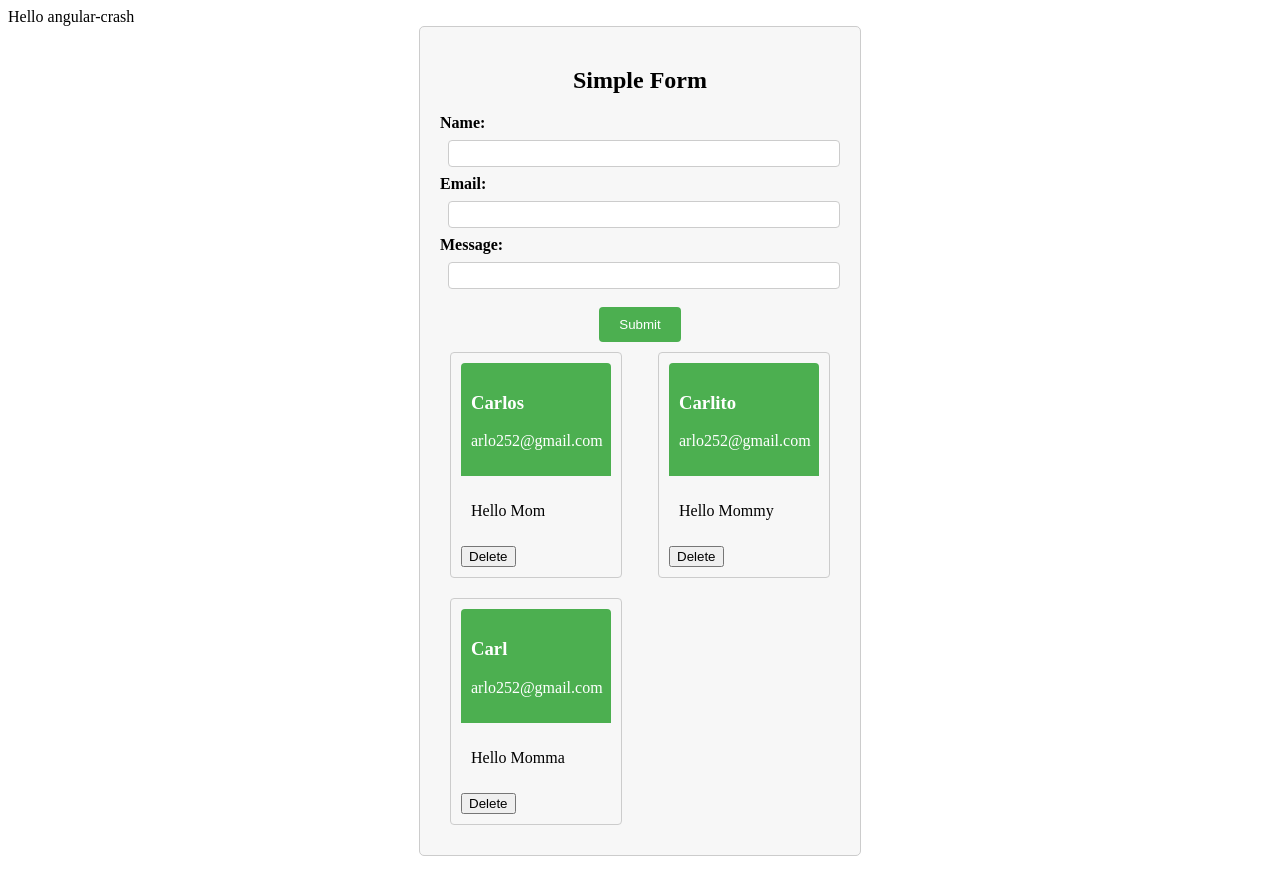
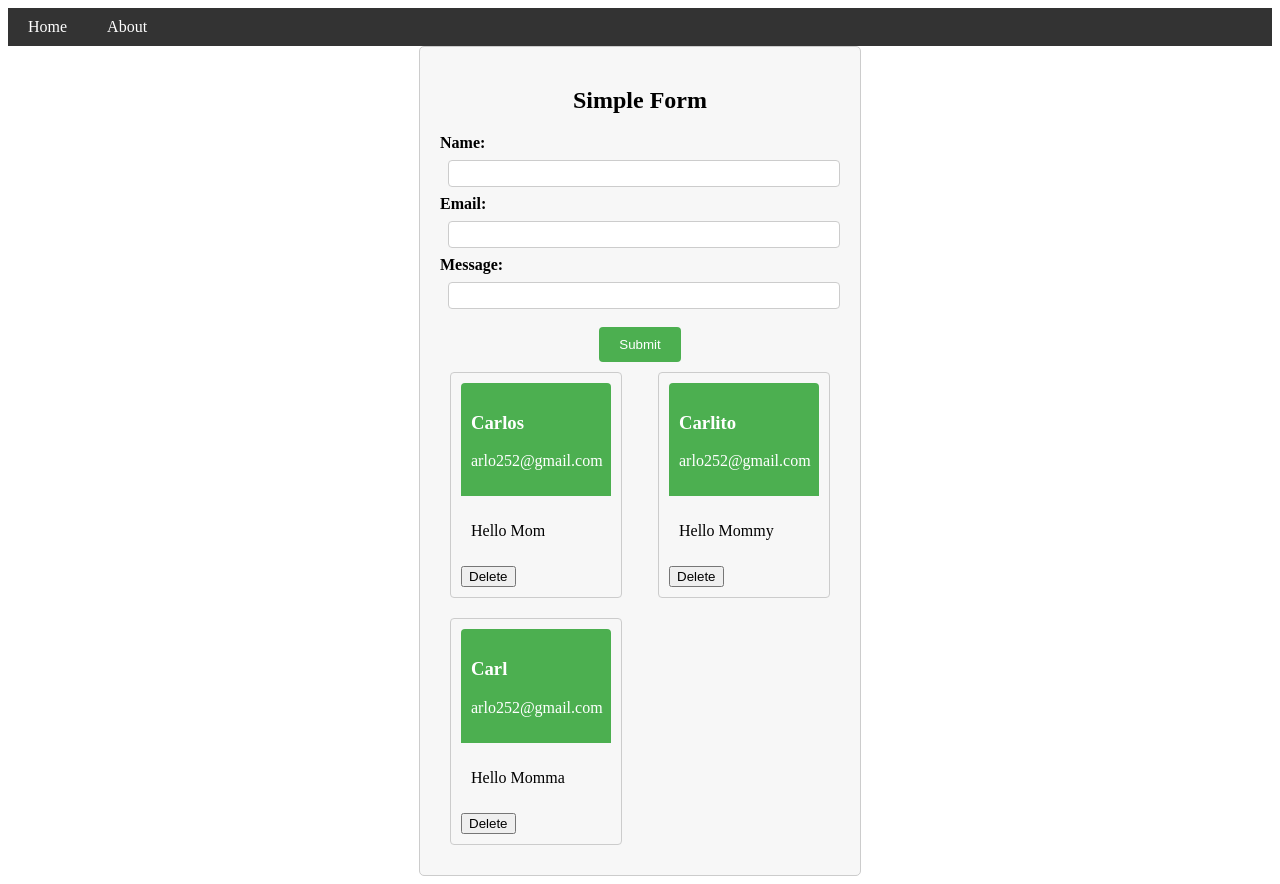
Before and after one commit to FunkyRobot73/skills, an Angular app: page / in a window 1280 px wide. Built offline with nearby package versions, Linux system fonts and the light colour scheme.

Commit message:
add menu and about

```diff
--- a/src/app/app.component.html
+++ b/src/app/app.component.html
@@ -1,3 +1,3 @@
-Hello {{title}}
+<app-menu></app-menu>
 <app-first></app-first>
 <router-outlet></router-outlet>
--- /dev/null
+++ b/src/app/components/about/about.component.html
@@ -0,0 +1,6 @@
+<div class="about-container">
+    <h2>Lorem ipsum, dolor sit amet consectetur adipisicing elit. Non nostrum, quae error possimus dignissimos eius accusantium necessitatibus, eaque unde illo omnis accusamus porro doloremque minus, iusto ea tempora qui excepturi.</h2>
+    <p>Lorem ipsum dolor sit amet consectetur, adipisicing elit. Earum sequi similique consequuntur. Voluptatibus ullam earum quibusdam amet vel aliquid, illum non animi sunt. Obcaecati animi, nostrum impedit nobis commodi amet.</p>
+    <p>Lorem ipsum dolor sit amet consectetur, adipisicing elit. Earum sequi similique consequuntur. Voluptatibus ullam earum quibusdam amet vel aliquid, illum non animi sunt. Obcaecati animi, nostrum impedit nobis commodi amet.</p>
+    <p>Lorem ipsum dolor sit amet consectetur, adipisicing elit. Earum sequi similique consequuntur. Voluptatibus ullam earum quibusdam amet vel aliquid, illum non animi sunt. Obcaecati animi, nostrum impedit nobis commodi amet.</p>
+</div>
--- /dev/null
+++ b/src/app/components/about/about.component.scss
@@ -0,0 +1,17 @@
+.about-container {
+    max-width: 800px;
+    margin: 0 auto;
+    padding: 20px;
+    background-color: #f5f5f5;
+    border-radius: 5px;
+    box-shadow: 0 2px 4px rgba(0,0,0,0.1);
+}
+
+h2 {
+    color: #333;
+}
+
+p {
+    color: #555;
+    line-height: 1.6;
+}
--- /dev/null
+++ b/src/app/components/menu/menu.component.html
@@ -0,0 +1,6 @@
+<div class="menu">
+    <ul>
+        <li><a href="#">Home</a></li>
+        <li><a href="#">About</a></li>
+    </ul>
+</div>
--- /dev/null
+++ b/src/app/components/menu/menu.component.scss
@@ -0,0 +1,31 @@
+.menu {
+    background-color: #333;
+    color: #fff;
+    padding: 10px;
+}
+
+.menu ul {
+    list-style: none;
+    margin: 0;
+    padding: 0;
+    display: flex;
+}
+
+.menu li {
+    margin-right: 20px;
+}
+
+.menu li:last-child {
+    margin-right: 0;
+}
+
+.menu a {
+    color: #fff;
+    text-decoration: none;
+    padding: 5px 10px;
+    border-radius: 5px;
+}
+
+.menu a:hover {
+    background-color: #555;
+}
--- a/src/app/services/ssuper.service.ts
+++ b/src/app/services/ssuper.service.ts
@@ -1,8 +1,6 @@
 import { Injectable } from '@angular/core';
 
-@Injectable({
-  providedIn: 'root'
-})
+@Injectable()
 export class SsuperService {
   messages: Array<any> = [];
 
```
Also changed, not shown: src/app/app.module.ts (+7 -2 lines), src/app/components/about/about.component.ts (added, +10 -0 lines), src/app/components/menu/menu.component.ts (added, +10 -0 lines), 2 other files (tests, documents, lock files or other folders).
